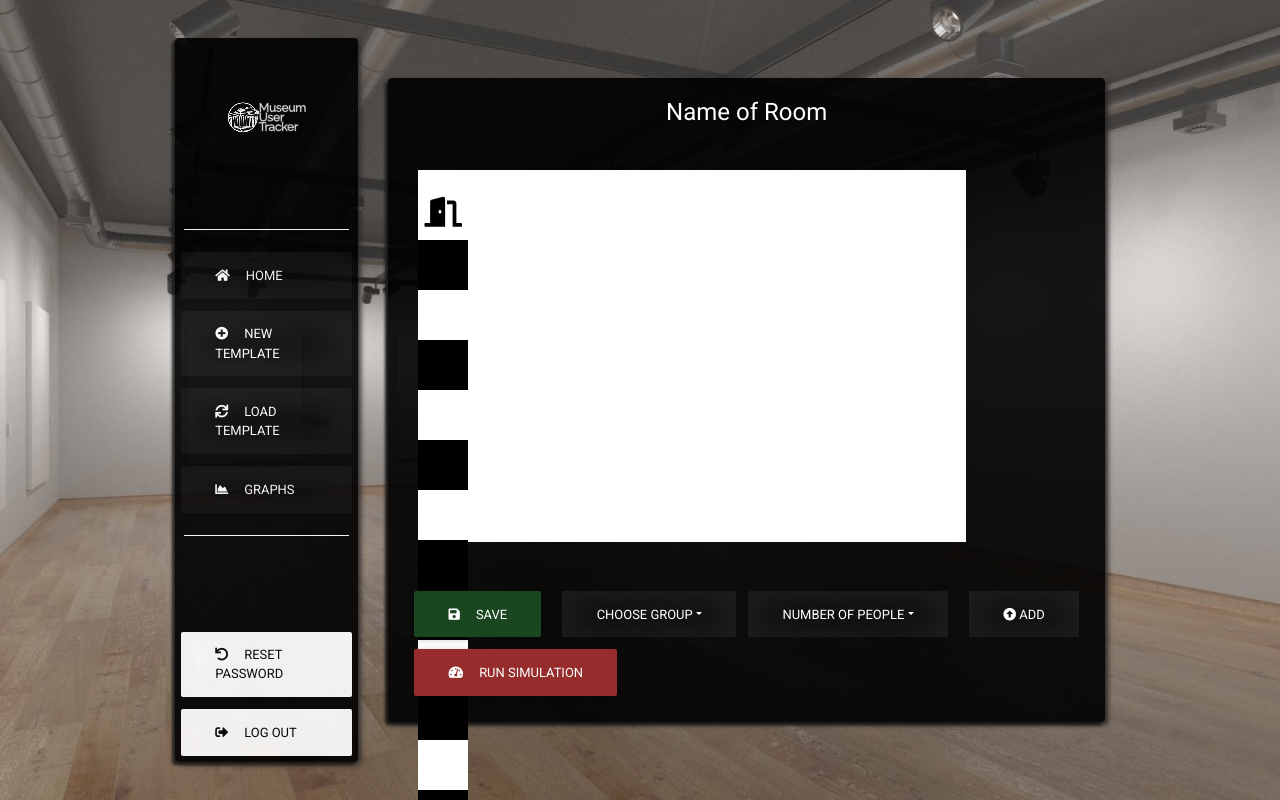
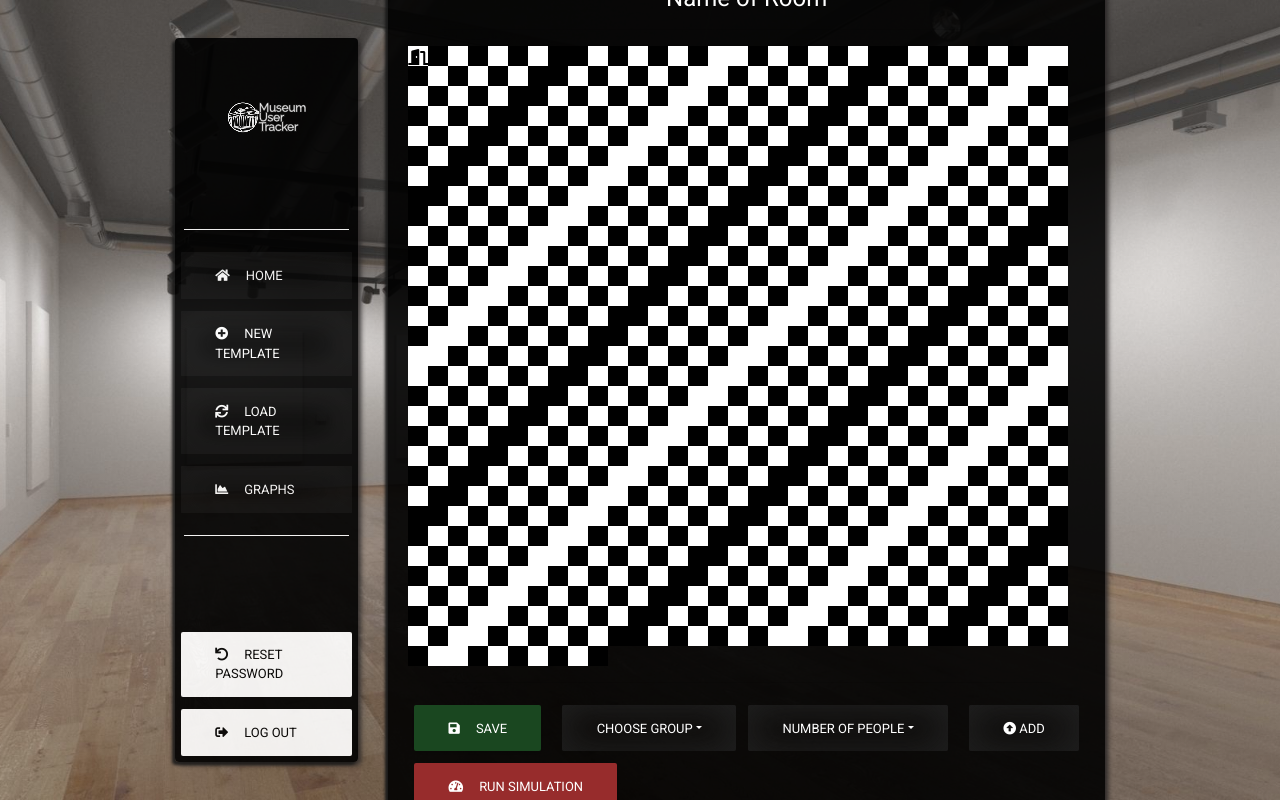
Before and after one commit to AdonisAgelis/thesis-project, a React (Create React App) app in the folder frontend/: page /profile in a window 1280 px wide. Both pictures are taken after a click on the button "NEW TEMPLATE". Built offline with nearby package versions, Linux system fonts and the light colour scheme.

Commit message:
Testing for Board

```diff
--- a/frontend/src/columnsProfile.component.js
+++ b/frontend/src/columnsProfile.component.js
@@ -9,17 +9,16 @@ import {
   MDBCardText,
   MDBAnimation,
   MDBTypography,
-  MDBIcon
+  MDBIcon,
 } from "mdbreact";
 
 import "./profile.css";
-import Room from './room.component';
+import Room from "./room.component";
 import Background from "./columnsback.jpg";
 import Buttons from "./buttons.component";
 import logo from "./logo.png";
 
-const ColumnsProfile = props => {
-
+const ColumnsProfile = (props) => {
   const [columnProp, setColumnProp] = useState(props);
 
   const sendColumnMidIsOpen = (childData) => {
@@ -73,17 +72,19 @@ const ColumnsProfile = props => {
             <MDBCardImage className="img-fluid" />
             <MDBCardBody>
               <MDBCardTitle style={{ textAlign: "center" }}>
-                <MDBTypography style={{ color: 'white' }} tag='h4'>Name of Room</MDBTypography>
+                <MDBTypography style={{ color: "white" }} tag="h4">
+                  Name of Room
+                </MDBTypography>
               </MDBCardTitle>
-              <hr style={{ width: "90%", marginLeft: "5%" }}/>
+              <hr style={{ width: "90%", marginLeft: "5%" }} />
               <MDBCardText style={{ textAlign: "center" }}></MDBCardText>
-              <div class="workspace-container">
-                <div id = 'item1'><Room itemPosition = {[0, 0]} /></div>
-                <div id = 'item2'></div>
+
+              <div id="item1">
+                <Room itemPosition={[0, 0]} />
               </div>
-              <hr
-                style={{ width: "90%", marginLeft: "5%"}}
-              />
+              <div id="item2"></div>
+
+              <hr style={{ width: "90%", marginLeft: "5%" }} />
               <div
                 className="d-flex flex-row justify-content-between"
                 style={{ display: "flex", flexWrap: "wrap" }}
@@ -99,6 +100,6 @@ const ColumnsProfile = props => {
       </MDBCol>
     );
   }
-}
+};
 
 export default ColumnsProfile;
--- a/frontend/src/profile.css
+++ b/frontend/src/profile.css
@@ -119,23 +119,24 @@
   grid-template-columns: auto auto auto auto auto auto;
   grid-gap: 10px;
   background-color: rgba(0, 0, 0, 0);
-  padding: 10px;
+
   height: 49vh;
 }
 
 .workspace-container > div {
   background-color: white;
   text-align: center;
-  padding: 20px 0;
+
   font-size: 30px;
 }
 
 #item1 {
-  grid-column: 1 / 6;
+  grid-column: 1/6;
+  overflow: hidden;
 }
 
 #item2 {
-  background-color:rgba(0, 0, 0, 0);
+  background-color: rgba(0, 0, 0, 0);
 }
 
 .vl {
--- a/frontend/src/room.component.js
+++ b/frontend/src/room.component.js
@@ -1,38 +1,40 @@
-import React, {useState} from 'react';
-import Square from './square.component';
-import DnDIcons from './dndIcons.component';
+import React, { useState } from "react";
+import Square from "./square.component";
+import DnDIcons from "./dndIcons.component";
 
 const renderSquare = (i, [itemX, itemY]) => {
   const x = i % 8;
   const y = Math.floor(i / 8);
   const black = (x + y) % 2 === 1;
   const isItemHere = x === itemX && y === itemY;
-    const piece = isItemHere ? <DnDIcons role = 'entrance'/> : null;
+  const piece = isItemHere ? <DnDIcons role="entrance" /> : null;
 
   return (
-        <div key = {i} style = {{width: '12.5%', height: '12.5%'}}>
-            <Square black = {black}>{piece}</Square>
+    <div key={i} style={{ width: "20px", height: "20px" }}>
+      <Square black={black}>{piece}</Square>
     </div>
-    )
+  );
 };
 
-export default function Room({itemPosition}) {
-
+export default function Room({ itemPosition }) {
   // const [roomProp, setRoomProp] = useState(props);
 
   const squares = [];
-    for (let i = 0; i < 64; i++) {
+  for (let i = 0; i < 1000; i++) {
     squares.push(renderSquare(i, itemPosition));
   }
 
   return (
     <div
       style={{
-                width: '100%',
-                height: '20rem',
-                display: 'grid',
-            }}>
+        width: "100%",
+        height: "100%",
+        display: "flex",
+        flexWrap: "wrap",
+        flexBasis: "1px",
+      }}
+    >
       {squares}
     </div>
-    )
-};
+  );
+}
--- a/frontend/src/square.component.js
+++ b/frontend/src/square.component.js
@@ -1,15 +1,25 @@
-import React, { useState, forwardRef, useRef, useImperativeHandle } from 'react'
-import DnDIcons from './dndIcons.component';
+import React, {
+  useState,
+  forwardRef,
+  useRef,
+  useImperativeHandle,
+} from "react";
+import DnDIcons from "./dndIcons.component";
 
-export default function Square({black, children}) {
-    const fill = black ? 'black' : 'white';
-    const stroke = black ? 'white' : 'black';
-    // const [itemProp, setItemProp] = useState(props);
-    return <div style={{ backgroundColor: fill,
-                       color: stroke,
-                       width: '50px',
-                       height: '50px'
-                    }}>
-                    {children}
-            </div>
+export default function Square({ black, children }) {
+  const fill = black ? "black" : "white";
+  const stroke = black ? "white" : "black";
+  // const [itemProp, setItemProp] = useState(props);
+  return (
+    <div
+      style={{
+        backgroundColor: fill,
+        color: stroke,
+        width: "20px",
+        height: "20px",
+      }}
+    >
+      {children}
+    </div>
+  );
 }
```
Lines whose indentation alone changed are shown as unchanged.
